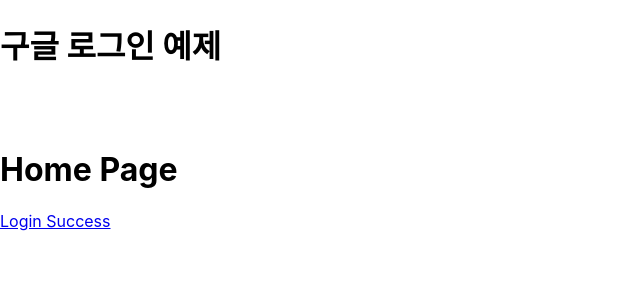
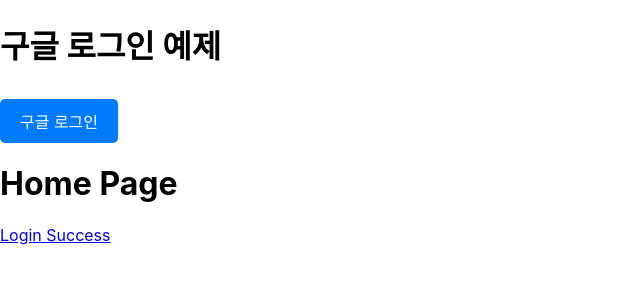
Before and after one commit to millejuice/capstone, a React (Create React App) app in the folder Client/capstone/: page / in a window 1280 px wide. Shown: the top 300 px of the page, without its empty margins (0-640 px from the left). Built offline with nearby package versions, Linux system fonts and the light colour scheme.

Commit message:
FIX : 구글 로그인 백엔드로 수정

```diff
--- a/Client/capstone/src/components/GoogleLoginButton.js
+++ b/Client/capstone/src/components/GoogleLoginButton.js
@@ -3,33 +3,46 @@
 import { useNavigate } from "react-router-dom";
 import { jwtDecode } from 'jwt-decode';
 
+// const GoogleLoginButton = () => {
+//     const clientId = '126282479173-9ua9tv82hou647tmdi67j1hgipdm821n.apps.googleusercontent.com';
+//     const navigate = useNavigate();
+
+//     const handleLoginSuccess = (credentialResponse) => {
+//         const decodedToken = jwtDecode(credentialResponse.credential);
+//         console.log("Decoded Token:", decodedToken); // Log the entire token
+
+//         const userEmail = decodedToken.email;
+//         const name = decodedToken.name;
+//         console.log("Extracted Email:", userEmail);
+//         // 로그인 성공 후 이메일을 Chat 컴포넌트로 전달
+//         navigate('/chat', { state: { email: userEmail,name:name } });
+//     };
+
+//     const handleLoginFailure = (error) => {
+//         console.log(error);
+//     };
+
+//     return (
+//         <GoogleOAuthProvider clientId={clientId}>
+//             <GoogleLogin
+//                 onSuccess={handleLoginSuccess}
+//                 onFailure={handleLoginFailure}
+//             />
+//         </GoogleOAuthProvider>
+//     );
+// };
+
+// export default GoogleLoginButton;
+
 const GoogleLoginButton = () => {
-    const clientId = '126282479173-9ua9tv82hou647tmdi67j1hgipdm821n.apps.googleusercontent.com';
-    const navigate = useNavigate();
-
-    const handleLoginSuccess = (credentialResponse) => {
-        const decodedToken = jwtDecode(credentialResponse.credential);
-        console.log("Decoded Token:", decodedToken); // Log the entire token
-
-        const userEmail = decodedToken.email;
-        const name = decodedToken.name;
-        console.log("Extracted Email:", userEmail);
-        // 로그인 성공 후 이메일을 Chat 컴포넌트로 전달
-        navigate('/chat', { state: { email: userEmail,name:name } });
-    };
-
-    const handleLoginFailure = (error) => {
-        console.log(error);
+    const handleLogin = () => {
+      // 구글 로그인 페이지로 리디렉션
+      window.location.href = `http://localhost:8080/oauth2/authorization/google`;
     };
 
     return (
-        <GoogleOAuthProvider clientId={clientId}>
-            <GoogleLogin
-                onSuccess={handleLoginSuccess}
-                onFailure={handleLoginFailure}
-            />
-        </GoogleOAuthProvider>
+      <button onClick={handleLogin}>구글 로그인</button>
     );
-};
+  };
 
-export default GoogleLoginButton;
+  export default GoogleLoginButton;
```
